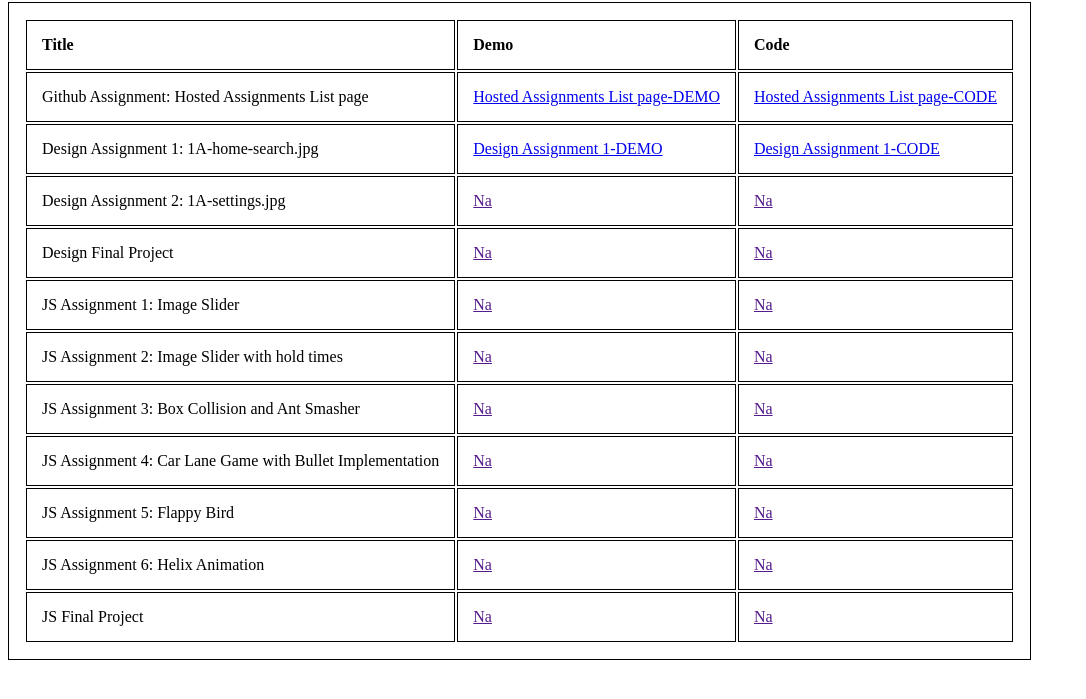
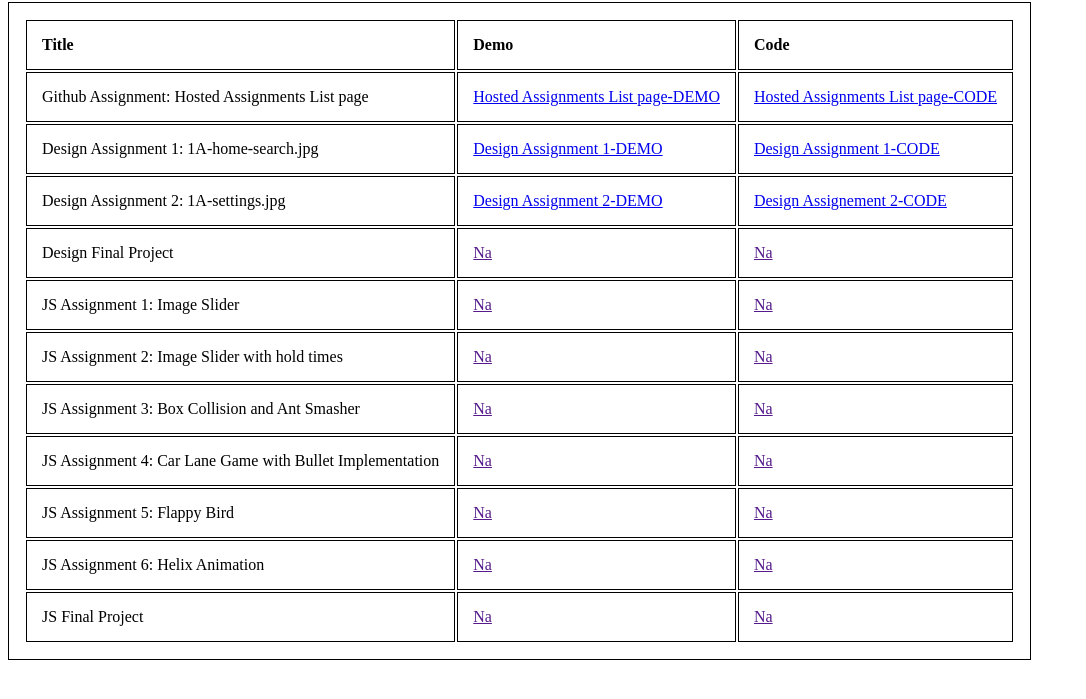
Before and after one commit to shrnsubedi/leapfrog, a plain HTML site: page index.html in a window 1280 px wide. Shown: the part 53-752 px from the top of the page, without its empty margins (0-1086 px from the left). Drawn offline with Linux system fonts and the light colour scheme.

Commit message:
Update index.html

```diff
--- a/index.html
+++ b/index.html
@@ -31,8 +31,8 @@
             </tr>
             <tr>
                 <td>Design Assignment 2: 1A-settings.jpg</td>
-                <td><a href="">Na</a></td>
-                <td><a href="">Na</a></td>
+                <td><a href="https://shrnsubedi.github.io/leapfrog/Design/Assignment%202/index.html">Design Assignment 2-DEMO</a></td>
+                <td><a href="https://github.com/shrnsubedi/leapfrog/tree/master/Design/Assignment%202">Design Assignement 2-CODE</a></td>
             </tr>
                 <tr>
                     <td>Design Final Project</td>
```
